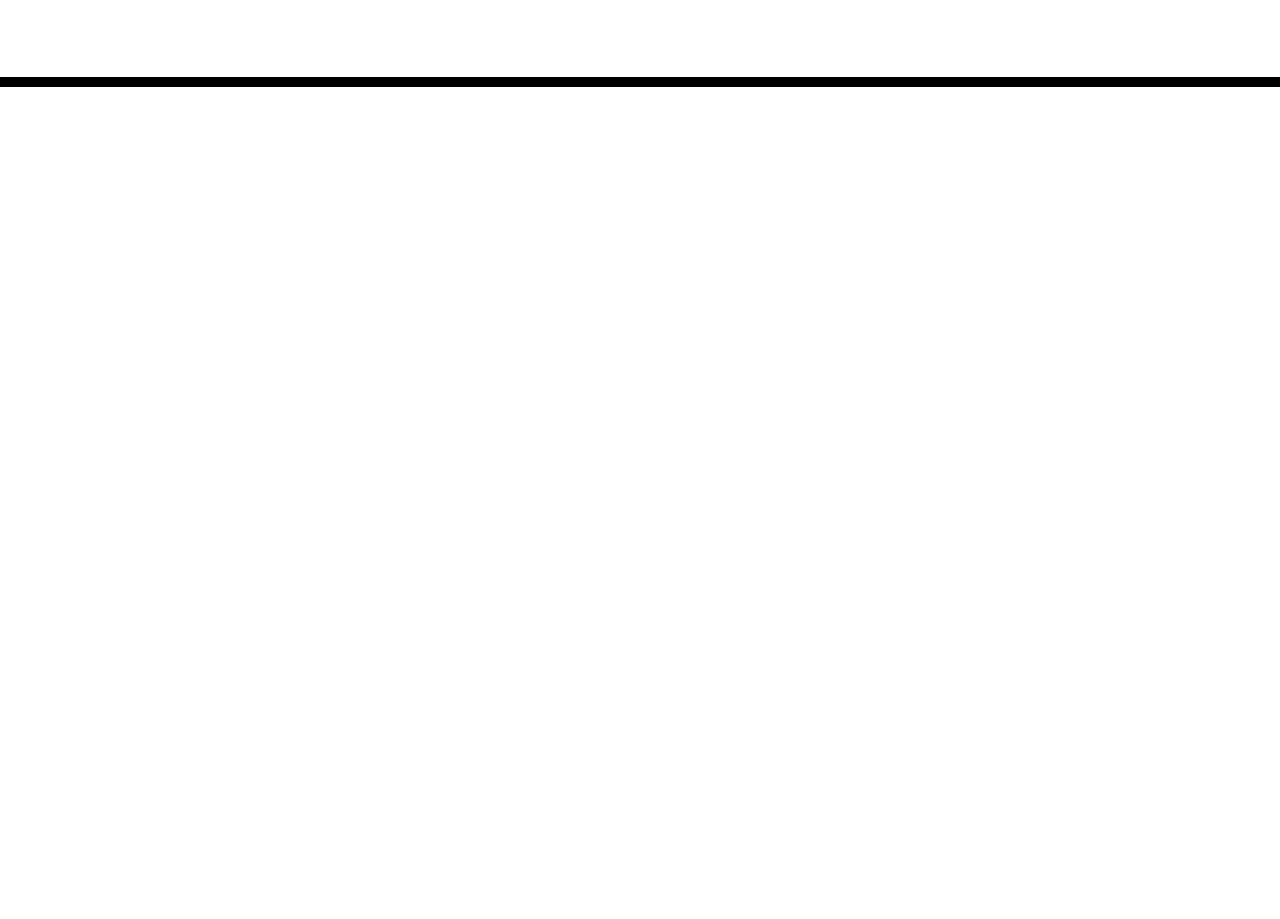
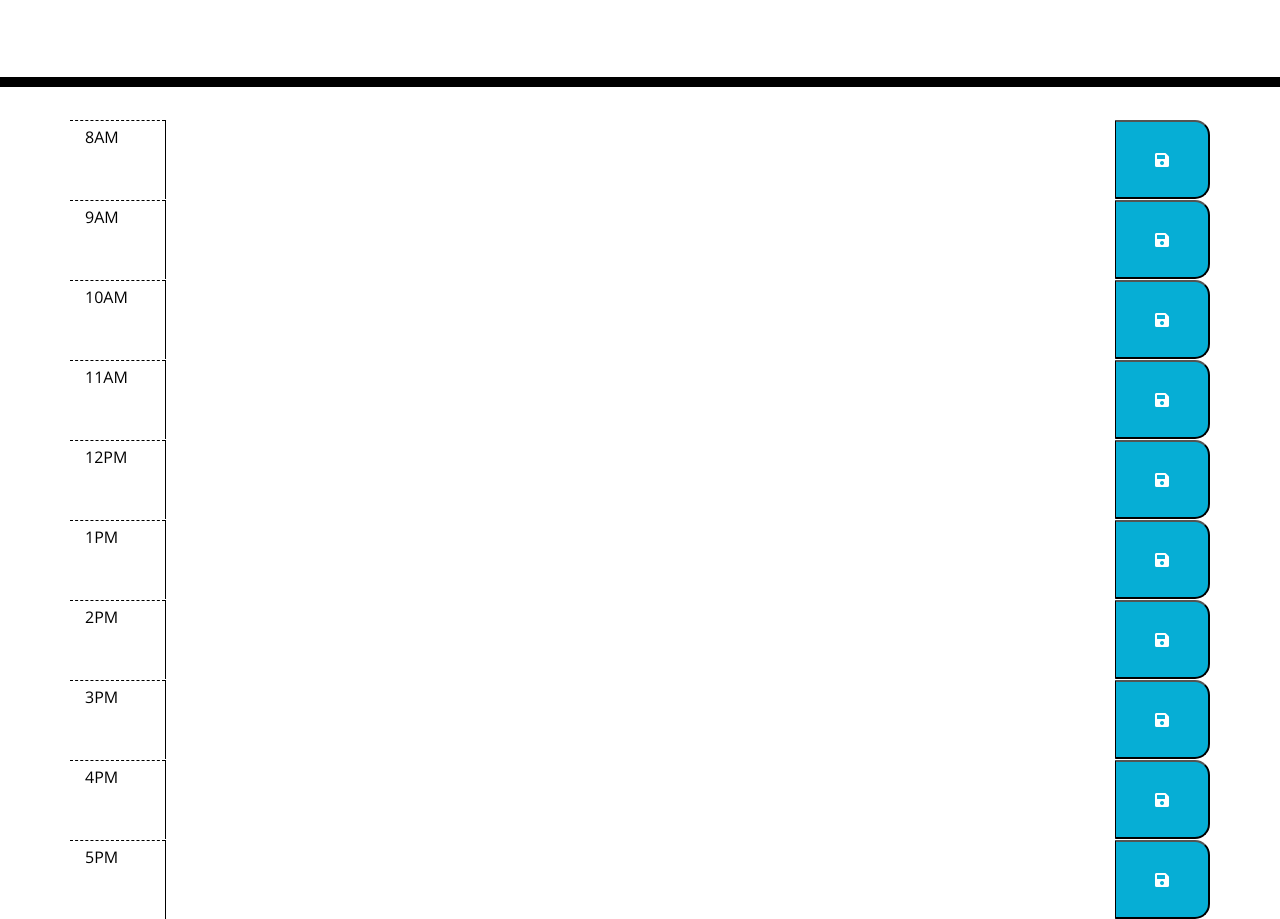
Before and after one commit to marikokaku/work-day-scheduler, a plain HTML site: page index.html in a window 1280 px wide. Shown: the part 181-1100 px from the top of the page. Before the commit the page ends 800 px from the top, so only its background shows below. Drawn offline with nearby package versions, Linux system fonts and the light colour scheme; files that its build step writes are made by us from their sources.

Commit message:
timeblocks

```diff
--- a/index.html
+++ b/index.html
@@ -18,7 +18,11 @@
       href="https://fonts.googleapis.com/css?family=Open+Sans&display=swap"
       rel="stylesheet"
     />
-    <link rel="stylesheet" href="style.css" />
+
+
+    <link rel="stylesheet" href="./assets/css/style.css" />
+
+
     <title>Work Day Scheduler</title>
   </head>
 
@@ -28,11 +32,87 @@
       <p class="lead">A simple calendar app for scheduling your work day</p>
       <p id="currentDay" class="lead"></p>
     </header>
+
+
+        <!-- Timeblocks go here -->
+
+
     <div class="container">
-      <!-- Timeblocks go here -->
+
+        <!--8:00 am-->
+        <div class="row hour-block" id="8">
+            <div class="col-1 hour pt-2">8AM</div>
+            <textarea class="col-10 task"></textarea>
+            <button class="col-1 saveBtn"><i class="fas fa-save"></i></button>
+        </div>
+
+        <!--9:00 am-->
+        <div class="row hour-block" id="9">
+            <div class="col-1 hour pt-2">9AM</div>
+            <textarea class="col-10 task"></textarea>
+            <button class="col-1 saveBtn"><i class="fas fa-save"></i></button>
+        </div>
+
+        <!--10:00 am-->
+        <div class="row hour-block" id="10">
+            <div class="col-1 hour pt-2">10AM</div>
+            <textarea class="col-10 task"></textarea>
+            <button class="col-1 saveBtn"><i class="fas fa-save"></i></button>
+        </div>
+
+        <!--11:00 am-->
+        <div class="row hour-block" id="11">
+            <div class="col-1 hour pt-2">11AM</div>
+            <textarea class="col-10 task"></textarea>
+            <button class="col-1 saveBtn"><i class="fas fa-save"></i></button>
+        </div>
+
+        <!--12:00 pm-->
+        <div class="row hour-block" id="12">
+            <div class="col-1 hour pt-2">12PM</div>
+            <textarea class="col-10 task"></textarea>
+            <button class="col-1 saveBtn"><i class="fas fa-save"></i></button>
+        </div>
+
+        <!--1:00 pm-->
+        <div class="row hour-block" id="1">
+            <div class="col-1 hour pt-2">1PM</div>
+            <textarea class="col-10 task"></textarea>
+            <button class="col-1 saveBtn"><i class="fas fa-save"></i></button>
+        </div>
+
+        <!--2:00 pm-->
+        <div class="row hour-block" id="2">
+            <div class="col-1 hour pt-2">2PM</div>
+            <textarea class="col-10 task"></textarea>
+            <button class="col-1 saveBtn"><i class="fas fa-save"></i></button>
+        </div>
+
+        <!--3:00 pm-->
+        <div class="row hour-block" id="3">
+            <div class="col-1 hour pt-2">3PM</div>
+            <textarea class="col-10 task"></textarea>
+            <button class="col-1 saveBtn"><i class="fas fa-save"></i></button>
+        </div>
+
+        <!--4:00 pm-->
+        <div class="row hour-block" id="4">
+            <div class="col-1 hour pt-2">4PM</div>
+            <textarea class="col-10 task"></textarea>
+            <button class="col-1 saveBtn"><i class="fas fa-save"></i></button>
+        </div>
+
+        <!--5:00 pm-->
+        <div class="row hour-block" id="5">
+            <div class="col-1 hour pt-2">5PM</div>
+            <textarea class="col-10 task"></textarea>
+            <button class="col-1 saveBtn"><i class="fas fa-save"></i></button>
+        </div>
+
     </div>
 
     <script src="https://code.jquery.com/jquery-3.4.1.min.js"></script>
     <script src="https://cdnjs.cloudflare.com/ajax/libs/moment.js/2.24.0/moment.min.js"></script>
+    <script src="./assets/js/script.js"></script>
   </body>
 </html>
```
Also changed, not shown: assets/js/script.js (added).
